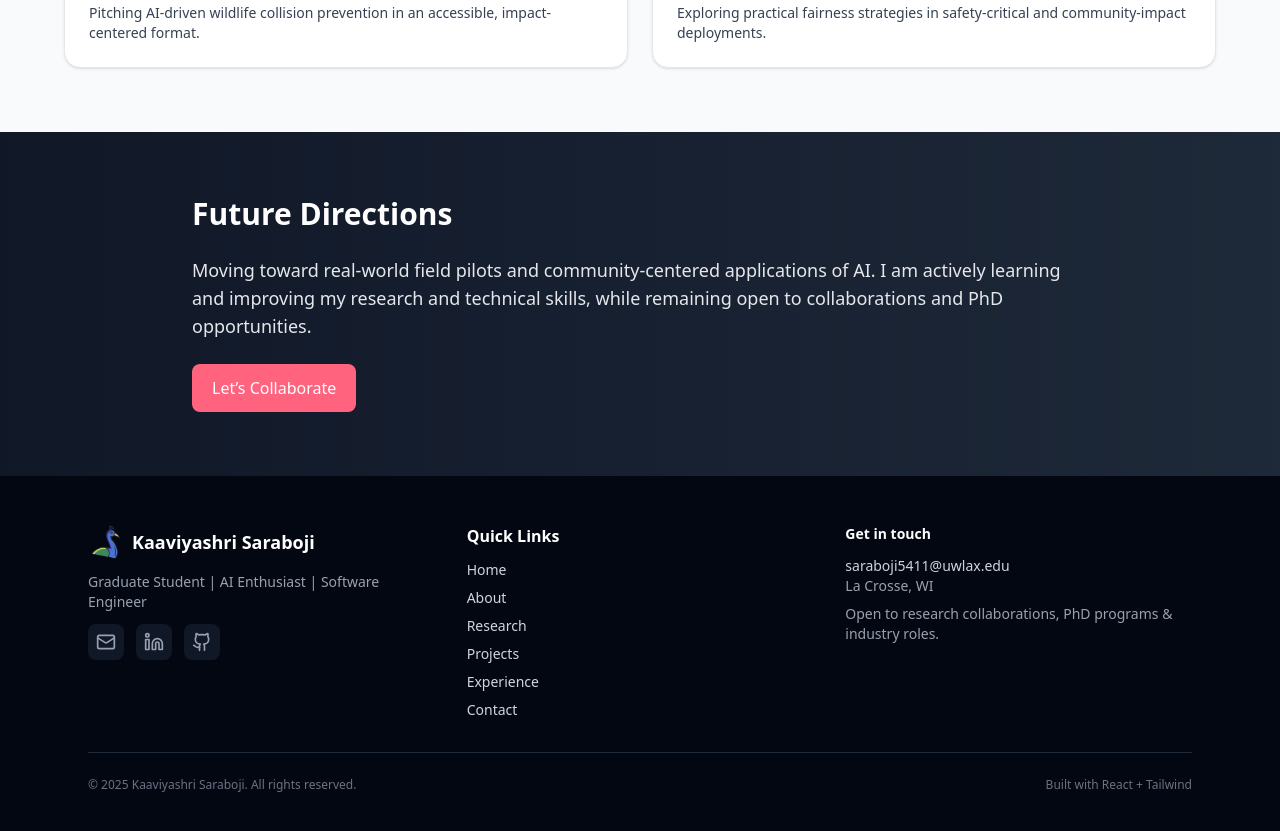
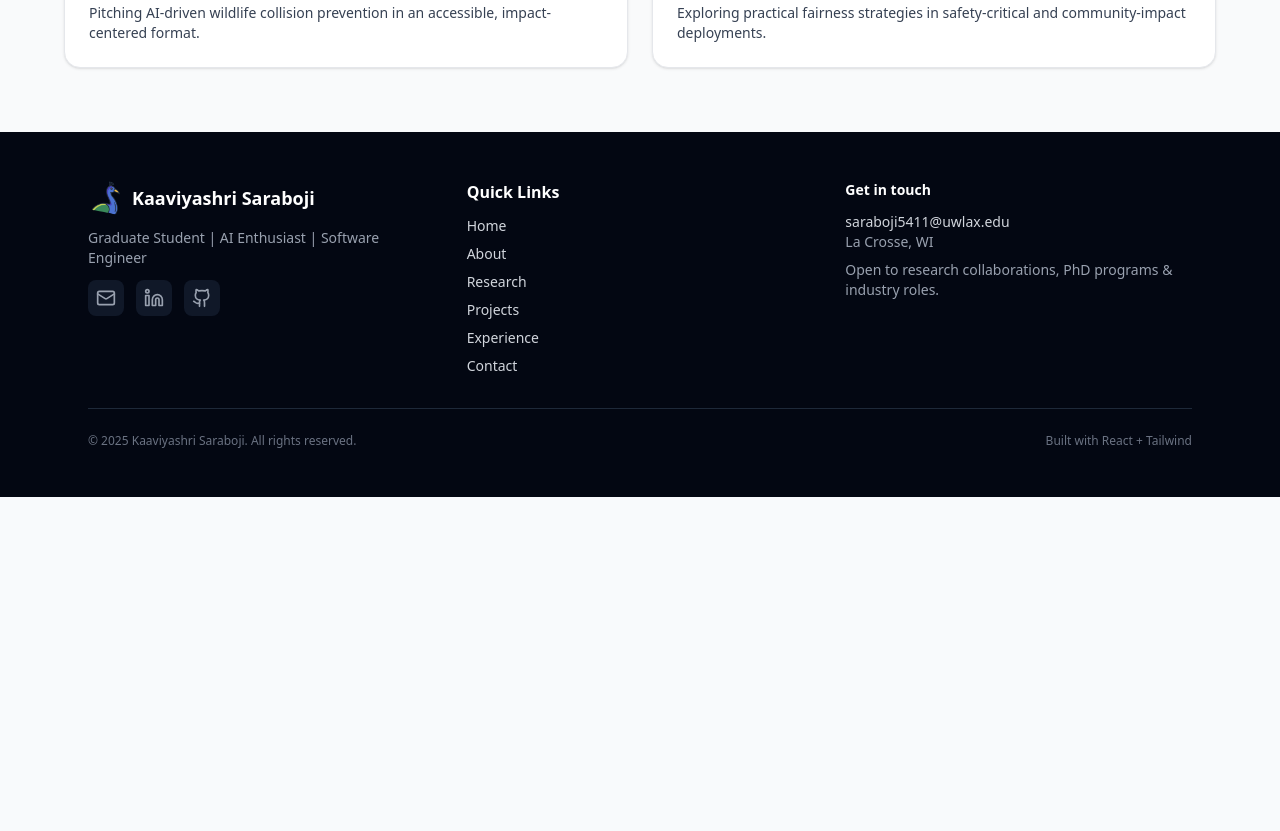
Before and after one commit to Kaaviyashri/Kaaviya_Portfolio, a React (Vite) app: page /research in a window 1280 px wide. Shown: the part 1960-2791 px from the top of the page. After the commit the page ends 2457 px from the top, so only its background shows below. Built offline with nearby package versions, Linux system fonts and the light colour scheme.

Commit message:
fix Research section

```diff
--- a/src/pages/Research.jsx
+++ b/src/pages/Research.jsx
@@ -272,32 +272,6 @@ export default function Research() {
           </div>
         </div>
       </section>
-
-      {/* ===== Future Directions / CTA ===== */}
-      <section className="px-6 py-16 bg-gradient-to-r from-gray-900 to-gray-800">
-        <div className="mx-auto max-w-4xl space-y-6">
-          <Reveal className="animate-fade-up">
-            <h2 className="text-3xl font-bold text-white">Future Directions</h2>
-          </Reveal>
-          <Reveal className="animate-fade-up delay-100">
-            <p className="text-gray-200 text-lg">
-
-              Moving toward real-world field pilots and community-centered applications of AI.
-              I am actively learning and improving my research and technical skills, while
-              remaining open to collaborations and PhD opportunities.
-            </p>
-          </Reveal>
-
-          <Reveal className="animate-fade-up delay-200">
-            <a
-              href="/contact"
-              className="inline-flex items-center justify-center rounded-lg bg-rose-400 px-5 py-3 font-medium text-white hover:bg-rose-300 transition"
-            >
-              Let’s Collaborate
-            </a>
-          </Reveal>
-        </div>
-      </section>
     </div>
   );
 }
```
